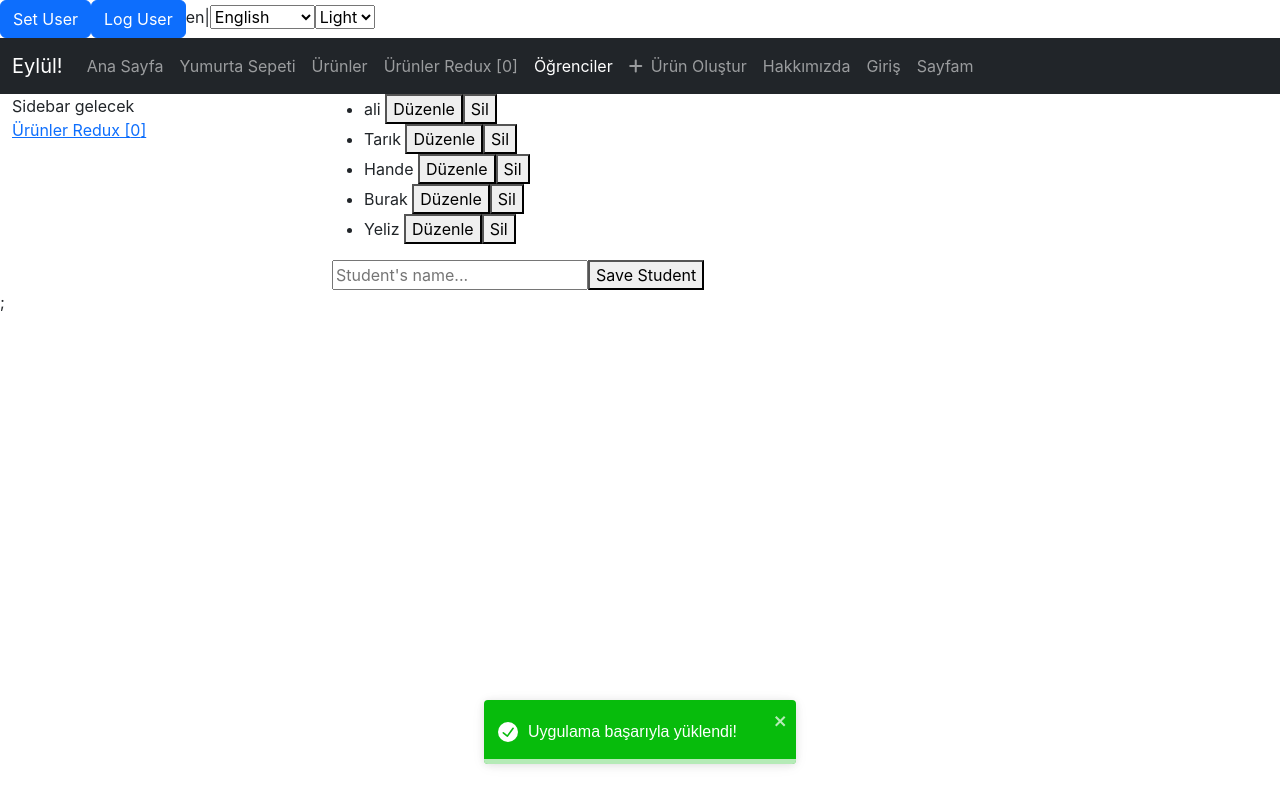
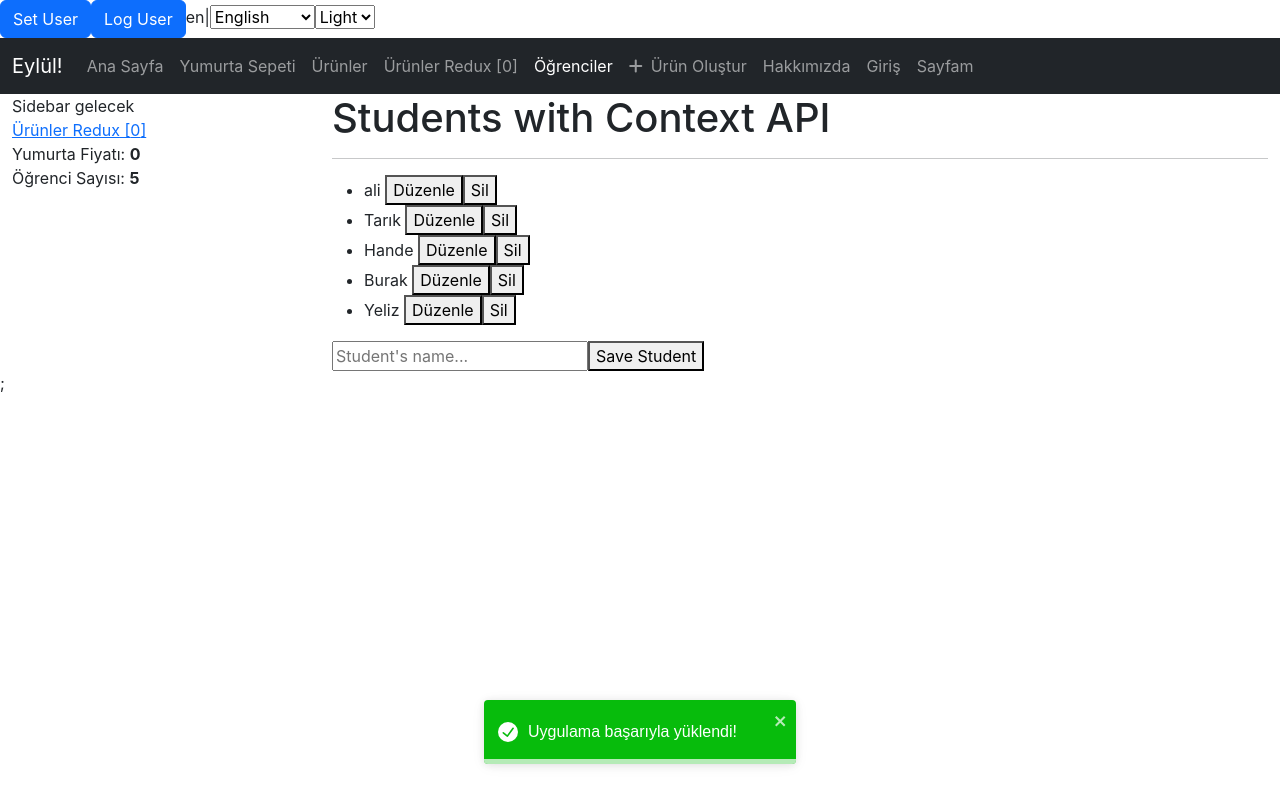
Before and after one commit to erhanfirat/eylul-0923, a React (Create React App) app: page /students in a window 1280 px wide. Built offline with nearby package versions, Linux system fonts and the light colour scheme.

Commit message:
context api

```diff
--- a/src/components/Container.js
+++ b/src/components/Container.js
@@ -1,9 +1,15 @@
+import Button from "./Button";
+
 const Container = ({ children, title }) => {
   return (
     <div className="container">
       <h3>{title}</h3>
       <hr />
       {children}
+
+      <Button>
+        Merhaba!
+      </Button>
     </div>
   );
 };
--- /dev/null
+++ b/src/components/CounterWithCA.js
@@ -0,0 +1,77 @@
+import { useContext, useEffect, useReducer, useState } from "react";
+import { Col, Form, Row } from "react-bootstrap";
+
+import CounterDisplay from "./CounterDisplay";
+import { CounterContextObject } from "../context/CounterContext";
+
+const CounterWithCA = ({ start = 0, name = "" }) => {
+  const {
+    adet,
+    setAdet,
+    taneFiyat,
+    setTaneFiyat,
+    toplamFiyat,
+    boyut,
+    setBoyut,
+  } = useContext(CounterContextObject);
+
+  const sayacArttir = () => {
+    setAdet(adet + 1);
+  };
+
+  const sayacAzalt = () => {
+    setAdet(adet - 1);
+  };
+
+  const sifirla = () => {
+    setAdet(0);
+  };
+
+  const yuzVerdim = () => {
+    setAdet(100);
+  };
+
+  return (
+    <>
+      <Form.Group
+        as={Row}
+        className="mb-3"
+        controlId="exampleForm.ControlInput1"
+      >
+        <Form.Label column sm="2">
+          Yumurta Adet Fiyatı
+        </Form.Label>
+        <Col sm="4">
+          <Form.Control
+            type="number"
+            onChange={(e) => setTaneFiyat(Number(e.target.value))}
+            value={taneFiyat}
+          />
+        </Col>
+        <Col sm="6">
+          <Form.Select
+            onChange={(e) => setBoyut(e.target.value)}
+            value={boyut}
+            data-cy="yumurta-ebat-select"
+          >
+            <option value={"sm"}>Küçük</option>
+            <option value={"md"}>Orta</option>
+            <option value={"lg"}>Büyük</option>
+          </Form.Select>
+        </Col>
+      </Form.Group>
+
+      <CounterDisplay
+        name={name}
+        counter={adet}
+        sayacArttir={sayacArttir}
+        sayacAzalt={sayacAzalt}
+        sifirla={sifirla}
+        yuzVerdim={yuzVerdim}
+        fiyat={toplamFiyat}
+      />
+    </>
+  );
+};
+
+export default CounterWithCA;
--- /dev/null
+++ b/src/context/CounterContext.js
@@ -0,0 +1,37 @@
+import { createContext, useEffect, useState } from "react";
+
+export const CounterContextObject = createContext();
+
+export const CounterContextProvider = ({ children }) => {
+  const [adet, setAdet] = useState(0);
+  const [taneFiyat, setTaneFiyat] = useState(15);
+  const [toplamFiyat, setToplamFiyat] = useState(adet * taneFiyat);
+  const [boyut, setBoyut] = useState("sm"); // sm, md, lg
+
+  const contextObject = {
+    adet,
+    setAdet,
+    taneFiyat,
+    setTaneFiyat,
+    toplamFiyat,
+    setToplamFiyat,
+    boyut,
+    setBoyut,
+  };
+
+  useEffect(() => {
+    if (boyut === "sm") {
+      setToplamFiyat(adet * taneFiyat * 0.8);
+    } else if (boyut === "lg") {
+      setToplamFiyat(adet * taneFiyat * 1.2);
+    } else {
+      setToplamFiyat(adet * taneFiyat);
+    }
+  }, [adet, taneFiyat, boyut]);
+
+  return (
+    <CounterContextObject.Provider value={contextObject}>
+      {children}
+    </CounterContextObject.Provider>
+  );
+};
--- /dev/null
+++ b/src/context/GlobalContext.js
@@ -0,0 +1,20 @@
+// theme, language
+
+import { createContext, useState } from "react";
+
+export const GlobalContextObject = createContext();
+
+const GlobalContextProvider = ({ children }) => {
+  const [theme, setTheme] = useState("light");
+  const [language, setLanguage] = useState("tr");
+
+  return (
+    <GlobalContextObject.Provider
+      value={{ theme, setTheme, language, setLanguage }}
+    >
+      {children}
+    </GlobalContextObject.Provider>
+  );
+};
+
+export default GlobalContextProvider;
--- /dev/null
+++ b/src/context/StudentContext.js
@@ -0,0 +1,51 @@
+import { createContext, useReducer } from "react";
+
+export const StudentContextObject = createContext();
+
+const studentReducer = (state, action) => {
+  switch (action.type) {
+    case "add_student":
+      return [...state, action.payload];
+      break;
+
+    case "delete_student":
+      return state.filter((s) => s.id !== action.payload);
+      break;
+
+    case "edit_student":
+      return state.map((s) => {
+        if (s.id === action.payload.id) {
+          return action.payload;
+        }
+        return s;
+      });
+      break;
+
+    default:
+      return state;
+      break;
+  }
+};
+
+const StudentContextProvider = ({ children }) => {
+  const [students, dispatchStudents] = useReducer(studentReducer, [
+    { id: 1, name: "ali" },
+    { id: 2, name: "Tarık" },
+    { id: 3, name: "Hande" },
+    { id: 4, name: "Burak" },
+    { id: 5, name: "Yeliz" },
+  ]);
+
+  // const valueToShare = {
+  //   students,
+  //   dispatchStudents,
+  // };
+
+  return (
+    <StudentContextObject.Provider value={{ students, dispatchStudents }}>
+      {children}
+    </StudentContextObject.Provider>
+  );
+};
+
+export default StudentContextProvider;
--- a/src/index.js
+++ b/src/index.js
@@ -6,12 +6,21 @@ import "./index.css";
 import { BrowserRouter } from "react-router-dom";
 import { Provider } from "react-redux";
 import { store } from "./store/store";
+import { CounterContextProvider } from "./context/CounterContext";
+import StudentContextProvider from "./context/StudentContext";
+import GlobalContextProvider from "./context/GlobalContext";
 
 const root = ReactDOM.createRoot(document.getElementById("root"));
 root.render(
   <Provider store={store}>
-    <BrowserRouter>
-      <App />
-    </BrowserRouter>
+    <CounterContextProvider>
+      <StudentContextProvider>
+        <GlobalContextProvider>
+          <BrowserRouter>
+            <App />
+          </BrowserRouter>
+        </GlobalContextProvider>
+      </StudentContextProvider>
+    </CounterContextProvider>
   </Provider>
 );
--- a/src/layout/Main.js
+++ b/src/layout/Main.js
@@ -3,12 +3,19 @@ import Header from "./Header";
 import Sidebar from "./Sidebar";
 import PageContent from "./PageContent";
 import Footer from "./Footer";
-import { useState } from "react";
+import { useContext, useState } from "react";
+import { GlobalContextObject } from "../context/GlobalContext";
 
 const Main = ({ productList, fetchProducts }) => {
   const [siparisFormData, setSiparisFormData] = useState(null);
+  // const { theme, setTheme, language, setLanguage } = useContext(GlobalContextObject);
+
   return (
-    <>
+    <GlobalContextObject.Consumer>
+      {({ theme, setTheme, language, setLanguage }) => {
+        console.log("value > ", theme);
+        return (
+          <div className={theme} data-lang={language}>
             <Header />
             <Container fluid>
               <Row>
@@ -29,7 +36,10 @@ const Main = ({ productList, fetchProducts }) => {
                 </Col>
               </Row>
             </Container>
-    </>
+          </div>
+        );
+      }}
+    </GlobalContextObject.Consumer>
   );
 };
 
--- a/src/layout/PageContent.js
+++ b/src/layout/PageContent.js
@@ -11,6 +11,7 @@ import LoginPage from "../pages/LoginPage";
 import StudentsPage from "../pages/StudentsPage";
 import ProductsReduxPage from "../pages/ProductsReduxPage";
 import UserPage from "../pages/UserPage";
+import StudentsWithCA from "../pages/StudentsWithCA";
 
 const PageContent = ({ productList, fetchProducts, setSiparisFormData }) => {
   return (
@@ -48,7 +49,7 @@ const PageContent = ({ productList, fetchProducts, setSiparisFormData }) => {
         </Route>
 
         <Route path="/students" exact>
-          <StudentsPage />
+          <StudentsWithCA />
         </Route>
 
         <Route path="/login" exact>
--- a/src/layout/Sidebar.js
+++ b/src/layout/Sidebar.js
@@ -1,9 +1,14 @@
+import { useContext } from "react";
 import { useSelector } from "react-redux";
 import { Link } from "react-router-dom";
+import { CounterContextObject } from "../context/CounterContext";
+import { StudentContextObject } from "../context/StudentContext";
 
 const Sidebar = ({ siparisFormData }) => {
   const productReduxTitle = useSelector((store) => store.product.title);
   const productTotal = useSelector((store) => store.product.total);
+  const { toplamFiyat } = useContext(CounterContextObject);
+  const { students } = useContext(StudentContextObject);
 
   return (
     <div>
@@ -21,6 +26,12 @@ const Sidebar = ({ siparisFormData }) => {
           {productReduxTitle} [{productTotal}]
         </Link>
       </div>
+      <div>
+        Yumurta Fiyatı: <strong>{toplamFiyat}</strong>
+      </div>
+      <div>
+        Öğrenci Sayısı: <strong>{students.length}</strong>
+      </div>
     </div>
   );
 };
--- a/src/pages/CounterPage.js
+++ b/src/pages/CounterPage.js
@@ -1,12 +1,13 @@
 import Counter, { PI, arr } from "../components/Counter";
+import CounterWithCA from "../components/CounterWithCA";
 
 const CounterPage = () => {
   console.log("arr > ", arr);
   return (
     <div>
-      <h1>Counter Page - {PI}</h1>
+      <h1>Counter Page with Context API </h1>
       <hr />
-      <Counter />
+      <CounterWithCA />
     </div>
   );
 };
--- /dev/null
+++ b/src/pages/StudentsWithCA.js
@@ -0,0 +1,77 @@
+import { useContext, useEffect, useState } from "react";
+import { StudentContextObject } from "../context/StudentContext";
+
+const StudentsWithCA = () => {
+  const { students, dispatchStudents } = useContext(StudentContextObject);
+  const [newStudent, setNewStudent] = useState({
+    id: null,
+    name: "",
+  });
+
+  useEffect(() => {
+    console.log("students:", students);
+  }, [students]);
+
+  return (
+    <div>
+      <h1>Students with Context API</h1>
+      <hr />
+      <ul>
+        {students.map((student, i) => (
+          <li key={i}>
+            {student.name}{" "}
+            <button onClick={() => setNewStudent({ ...student })}>
+              Düzenle
+            </button>
+            <button
+              onClick={() =>
+                dispatchStudents({
+                  type: "delete_student",
+                  payload: student.id,
+                })
+              }
+            >
+              Sil
+            </button>
+          </li>
+        ))}
+      </ul>
+      <input
+        onChange={(e) =>
+          setNewStudent({ id: newStudent.id, name: e.target.value })
+        }
+        value={newStudent.name}
+        placeholder="Student's name..."
+      />
+      <button
+        onClick={() => {
+          if (newStudent.id) {
+            // edit
+            dispatchStudents({
+              type: "edit_student",
+              payload: newStudent,
+            });
+          } else {
+            // add
+            dispatchStudents({
+              type: "add_student",
+              payload: {
+                id: Math.round(Math.random() * 999999999),
+                name: newStudent.name,
+              },
+            });
+          }
+
+          setNewStudent({
+            id: null,
+            name: "",
+          });
+        }}
+      >
+        Save Student
+      </button>
+    </div>
+  );
+};
+
+export default StudentsWithCA;
```
Lines whose indentation alone changed are shown as unchanged.
